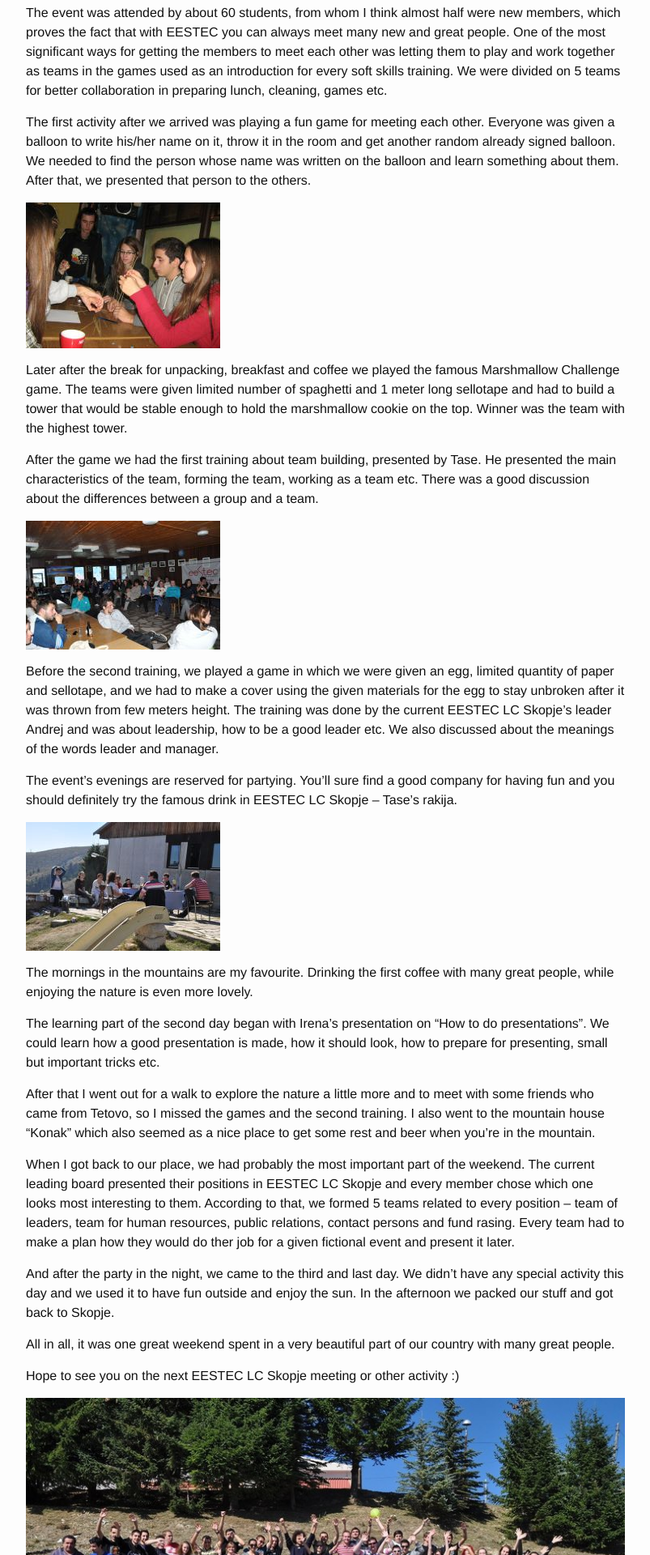
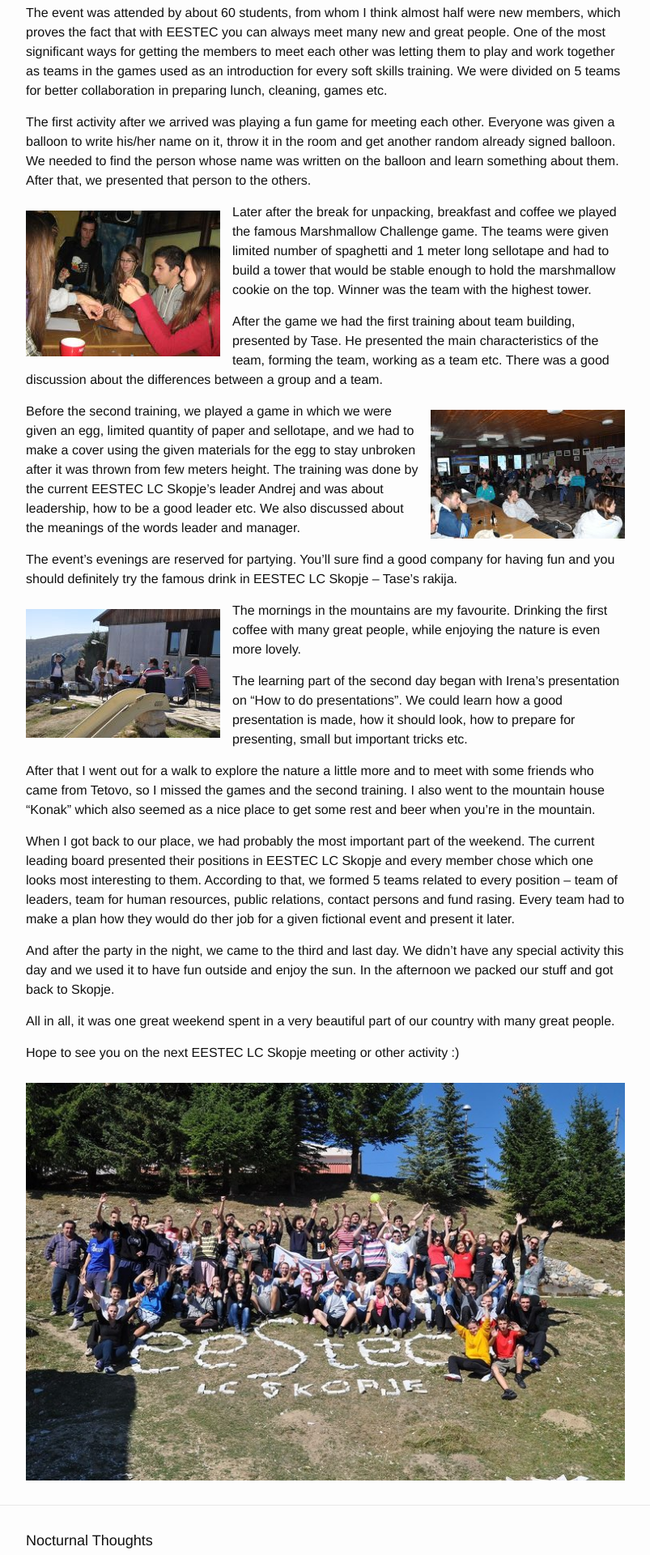
Before and after one commit to angelov/angelov.github.io, a Jekyll site: the page built from _posts/2012-10-07-eestec-motivational-weekend-october-2012.markdown, in a window 1280 px wide. Shown: the part 599-2519 px from the top of the page at 81% size, without its empty margins (238-1041 px from the left). Built offline with Jekyll 4.4.1, drawn with Linux system fonts in a browser that asks for light colours.

Commit message:
some css fixes

```diff
--- a/css/main.scss
+++ b/css/main.scss
@@ -2,6 +2,29 @@
 # Only the main Sass file needs front matter (the dashes are enough)
 ---
 @charset "utf-8";
+
+.img-left {
+	float: left;
+	margin-right: 15px;
+	margin-top: 10px;
+	display: block;
+	clear: left;
+}
+
+.img-right {
+	float: right;
+	margin-left: 15px;
+	margin-top: 10px;
+	display: block;
+	clear: right;
+}
+
+.img-center {
+	margin-top: 10px;
+	display: block;
+	text-align: center;
+	margin: 0 auto;
+}
 
 
 
```
